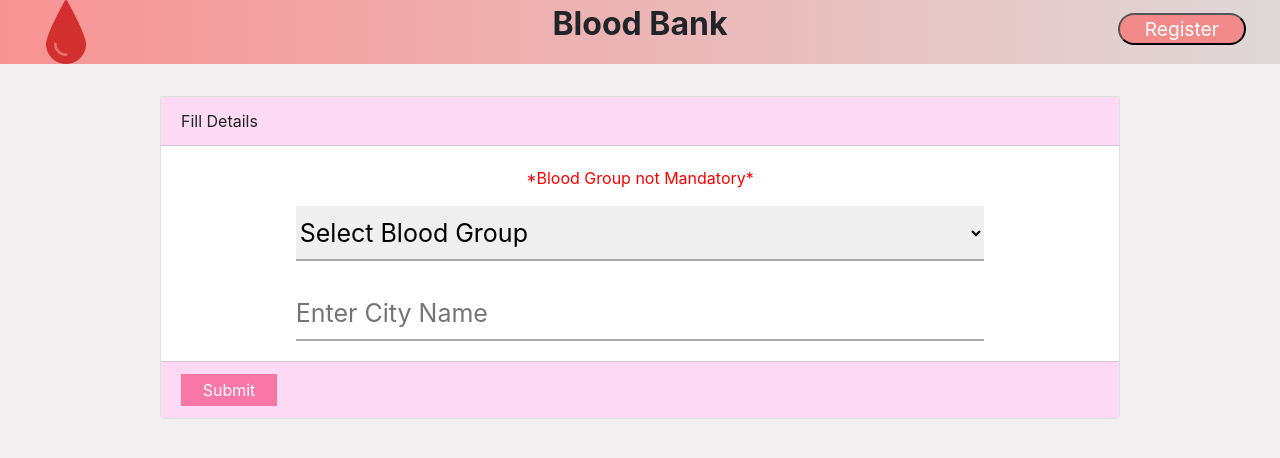
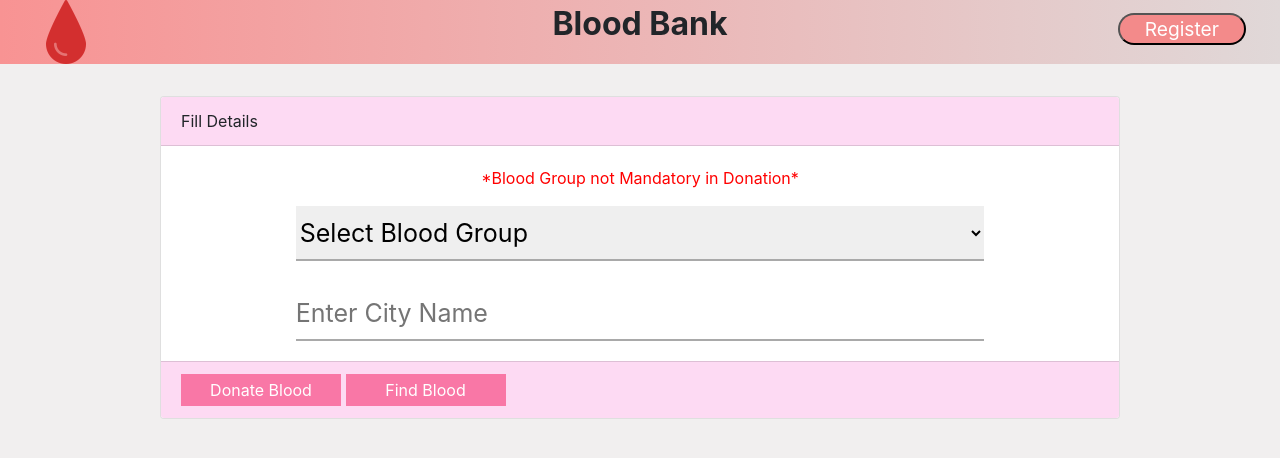
Before and after one commit to satyam8080/Boond, a Django app: page /users/ in a window 1280 px wide. Shown: the top 458 px of the page. Run offline with Django 3.2, Linux system fonts and the light colour scheme; some libraries are stand-ins or nearby versions.

Commit message:
Finally Ready

```diff
--- a/adminpanel/templates/adminpanel/intro.html
+++ b/adminpanel/templates/adminpanel/intro.html
@@ -30,7 +30,7 @@
         </h1>
 
         <a href="/adminhome" class="btn btn-white btn-animated">For Blood Banks</a>
-        <a href="/users" style="margin-left: 2rem;" class="btn btn-white btn-animated">I want to Donate</a>
+        <a href="/users" style="margin-left: 2rem;" class="btn btn-white btn-animated">For Users</a>
       </div>
     </header>
   </body>
--- a/donate/static/donate/css/home.css
+++ b/donate/static/donate/css/home.css
@@ -83,7 +83,7 @@ body {
 
 .mybtn {
     background-color: #F977A6;
-    width: 6rem;
+    width: 10rem;
     border: none;
     height: 2rem;
 	color: white;
@@ -237,7 +237,7 @@ body {
   }
 
   .btn {
-    width: 100%;
+    width: 30%%;
     padding: 8px 10px;
     font-size: 15px;
     border: 0;
@@ -249,7 +249,7 @@ body {
   }
 
   .btn:hover {
-    background-color: #ffd658;
+    background-color: #fa3356;
   }
 
   @media (max-width: 420px) {
@@ -264,3 +264,22 @@ body {
 #register_form{
     display: none;
 }
+.for_btn{
+  margin-top: 1rem;
+  width: 75%;
+  margin: auto;
+  padding-top: 2rem;
+  display: none;
+
+}
+.for_btn button{
+  background-color: #F89393;
+  color:white;
+  font-weight: bold;
+  border: none;
+  width: 35%;
+  padding: .5rem;
+}
+.for_btn button:active{
+  background-color: #fa3356;
+}
--- a/donate/static/donate/js/home.js
+++ b/donate/static/donate/js/home.js
@@ -4,6 +4,10 @@ $(document).ready(function(){
     var groups = ["A-","A+","B-","B+","AB-","AB+","O-","O+"];
 
     $("#info_btn").click(function(){
+      $("#b_a").css('display','none')
+      $("#bb_a").css('display','block')
+      $("#for_btn").css('display','none')
+      $("#register_form").css('display','none');
         var list = $("#list option:selected").text();
         var city = $("#city_s").val();
         console.log("working")
@@ -37,15 +41,15 @@ $(document).ready(function(){
                             var toAppend = `  <div class="card mb-1">
                             <div class="card-header alert-secondary" id="headingThree">
                               <h5 class="mb-0">
-                                <button class="btn  collapsed" data-toggle="collapse" data-target="#collapse4" aria-expanded="false" aria-controls="collapse4">
+                                <button class="btn collapsed" data-toggle="collapse" data-target="#collapse4" aria-expanded="false" aria-controls="collapse4">
                                   ${data[i].name}
                                 </button>
                               </h5>
                             </div>
                             <div id="collapse4" class="collapse" aria-labelledby="headingThree" data-parent="#accordion">
                               <div class="card-body">
-                                <label>Address :- ${data[i].address} </label><br>
-                                <label>Pincode :- ${data[i].pincode} </label>
+                                <label><b>Address :-</b> ${data[i].address} </label><br>
+                                <label><b>Pincode :-</b>${data[i].pincode} </label>
                               </div>
                             </div>
                           </div>  `;
@@ -89,15 +93,15 @@ $(document).ready(function(){
                         var toAppend = `  <div class="card mb-1">
                         <div class="card-header alert-secondary" id="headingThree">
                           <h5 class="mb-0">
-                            <button class="btn  collapsed" data-toggle="collapse" data-target="#collapse4" aria-expanded="false" aria-controls="collapse4">
+                            <button class="btn collapsed" data-toggle="collapse" data-target="#collapse4" aria-expanded="false" aria-controls="collapse4">
                               ${data[i].blood_bank.name}
                             </button>
                           </h5>
                         </div>
                         <div id="collapse4" class="collapse" aria-labelledby="headingThree" data-parent="#accordion">
                           <div class="card-body">
-                            <label>Address :- ${data[i].blood_bank.address} </label><br>
-                            <label>Pincode :- ${data[i].blood_bank.pincode} </label>
+                            <label><b>Address :-</b> ${data[i].blood_bank.address} </label><br>
+                            <label><b>Pincode :-</b> ${data[i].blood_bank.pincode} </label>
                           </div>
                         </div>
                       </div>  `;
@@ -107,16 +111,16 @@ $(document).ready(function(){
                             var toAppend = `  <div class="card mb-1">
                             <div class="card-header alert-secondary" id="headingThree">
                               <h5 class="mb-0">
-                                <button class="btn  collapsed" data-toggle="collapse" data-target="#collapse4" aria-expanded="false" aria-controls="collapse4">
-                                  ${data[i].name}
+                                <button class="btn collapsed" data-toggle="collapse" data-target="#collapse4" aria-expanded="false" aria-controls="collapse4">
+                                  ${data[i].blood_bank.name}
                                 </button>
                                 <span class="ml-2 text-danger">recommended</span>
                               </h5>
                             </div>
                             <div id="collapse4" class="collapse" aria-labelledby="headingThree" data-parent="#accordion">
                               <div class="card-body">
-                                <label>Address :- ${data[i].address} </label><br>
-                                <label>Pincode :- ${data[i].pincode} </label>
+                                <label><b>Address :-</b> ${data[i].blood_bank.address} </label><br>
+                                <label><b>Pincode :-</b> ${data[i].blood_bank.pincode} </label>
                               </div>
                             </div>
                           </div>  `;
@@ -215,4 +219,121 @@ $("#close").click(function(){
 
 
 
+
+$("#info").click(function(){
+  $("#b_a").css('display','block')
+  $("#bb_a").css('display','none')
+  $("#register_form").css('display','none');
+  $("#accordion").css('display','none');
+  $("#accordion").empty();
+  var city = $("#city_s").val();
+  var ind  = groups.indexOf($("#list option:selected").text())
+  ind++;
+  if(ind !=0)
+  {
+    $("#s_c").css('display','none')
+    $("#s_g").css('display','none');
+  url3 = "http://127.0.0.1:8000/users/results/group?city="+city+"&group="+ind;
+  url4 = "http://127.0.0.1:8000/users/results/group/users?city="+city+"&group="+ind;
+  $.ajax({
+     url : url3,
+      success : function(data){
+        $("#for_btn").css('display','block')
+        console.log(data)
+      if(data.length != 0)
+      {
+        $("#accordion").css('display','block');
+      for(var i=0;i<data.length;i++)
+      {
+        var toAppend2 = `  <div class="card mb-1">
+<div class="card-header alert-secondary" id="headingThree">
+<h5 class="mb-0">
+  <button class="btn  collapsed" data-toggle="collapse" data-target="#collapse4" aria-expanded="false" aria-controls="collapse4">
+    ${data[i].blood_bank.name}
+  </button>
+</h5>
+</div>
+<div id="collapse4" class="collapse" aria-labelledby="headingThree" data-parent="#accordion">
+<div class="card-body">
+  <label><b>Address :-</b> ${data[i].blood_bank.address} </label><br>
+  <label><b>State :-</b> ${data[i].blood_bank.state} </label><br>
+  <label><b>Pincode :-</b> ${data[i].blood_bank.pincode} </label>
+</div>
+</div>
+</div>  `;
+$("#accordion").append(toAppend2);
+      }
+    }
+    else{
+      $("#s_c").css('display','block')
+    }
+    }
+  })
+  $.ajax({
+    url : url4,
+     success : function(data){
+       console.log(data)
+     if(data.length != 0)
+     {
+       $("#accordion2").css('display','block');
+     for(var i=0;i<data.length;i++)
+     {
+       var toAppend3 = `  <div class="card mb-1">
+<div class="card-header alert-secondary" id="headingThree">
+<h5 class="mb-0">
+ <button class="btn  collapsed" data-toggle="collapse" data-target="#collapse4" aria-expanded="false" aria-controls="collapse4">
+   ${data[i].name}
+ </button>
+</h5>
+</div>
+<div id="collapse4" class="collapse" aria-labelledby="headingThree" data-parent="#accordion">
+<div class="card-body">
+ <label><b>Address :-</b> ${data[i].address} </label><br>
+ <label><b>State :-</b> ${data[i].state} </label><br>
+ <label><b>Pincode :-</b> ${data[i].pincode} </label>
+</div>
+</div>
+</div>  `;
+$("#accordion2").append(toAppend3);
+     }
+   }
+   else{
+    $("#accordion2").append("<h4>Data Not Found</h4>")
+     $("#s_c").css('display','block')
+   }
+   }
+ })
+
+
+  }
+  else{
+    $("#s_g").css('display','block');
+
+  }
+
+
+});
+
+$("#bloodb").click(function(){
+  $("#bloodb").css({
+    'background-color':'#fa3356',
+  })
+  $("#other_user").css({
+    'background-color':'#F89393',
+  })
+  $("#accordion").css('display','block')
+   $("#accordion2").css('display','none')
+})
+$("#other_user").click(function(){
+     $("#bloodb").css({
+    'background-color':'#F89393',
+  })
+     $("#other_user").css({
+    'background-color':'#fa3356',
+  })
+  $("#accordion").css('display','none')
+  $("#accordion2").css('display','block')
+})
+
+
 });//end document ready
--- a/donate/templates/donate/home.html
+++ b/donate/templates/donate/home.html
@@ -56,16 +56,16 @@
     </div>
 
 
-<div class="card  w-75 m-auto" id="form_div" style="margin-top: 2rem !important;">
+<div class="card  w-75 m-auto" id="form_div" style="margin-top: 2rem !important; margin-bottom: 1rem;">
   <div class="card-header">
     Fill Details
   </div>
   <div class="card-body">
-      <p>*Blood Group not Mandatory*</p>
+      <p>*Blood Group not Mandatory in Donation*</p>
       <p id="hidden_p">*But City is Mandatory*</p>
   	   <div class="selectOne">
         <select class="common" id="list">
-          <option selected disabled>Select Blood Group</option>
+          <option selected>Select Blood Group</option>
           <option>A-</option>
           <option>A+</option>
           <option>B-</option>
@@ -81,13 +81,24 @@
       </div>
   </div>
   <div class="card-footer">
-      <button class="mybtn" id="info_btn">Submit</button>
+      <button class="mybtn" id="info_btn">Donate Blood</button>
+      <button class="mybtn" id="info">Find Blood</button>
   	<!-- <a href="#" class="btn mybtn">Submit</a> -->
   </div>
 </div>
 <hr id="hr">
+<h4 style="color: #fa3232; text-align: center; display: none;" id="s_g" >To Find Blood Please Select Blood Group</h4>
 <h4 id="h4">CAN'T FIND ANY BLOODBANK IN YOUR CITY</h4>
- <div id="accordion" class="listBox" style="display: none;">
+<h4 style="color: #fa3232; text-align: center; display: none;" id="s_c">CAN'T FIND ANY USER IN YOUR CITY</h4>
+<h4 style="color: #fa3232; text-align: center; display: none;" id="b_a" >BLOOD AVAILABILITY NEARBY</h4>
+<h4 style="color: #fa3232; text-align: center; display: none;" id="bb_a" >DONATE NEARBY</h4>
+<div class="for_btn" id="for_btn">
+  <button id="bloodb">BloodBank</button>
+  <button id="other_user">Other User</button>
+</div>
+ <div id="accordion" class="listBox" style="display: none; margin-top: 2rem;">
+</div>
+<div id="accordion2" class="listBox" style="display: none; margin-top: 2rem;">
 </div>
 
 
@@ -169,7 +180,10 @@
 
 </div>
 
+<script>
 
+
+</script>
 
 </body>
 </html>
```
Also changed, not shown: db.sqlite3.
